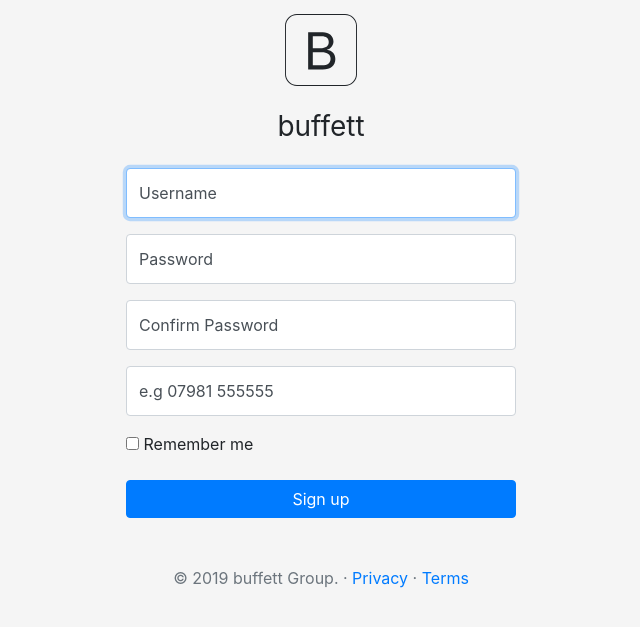
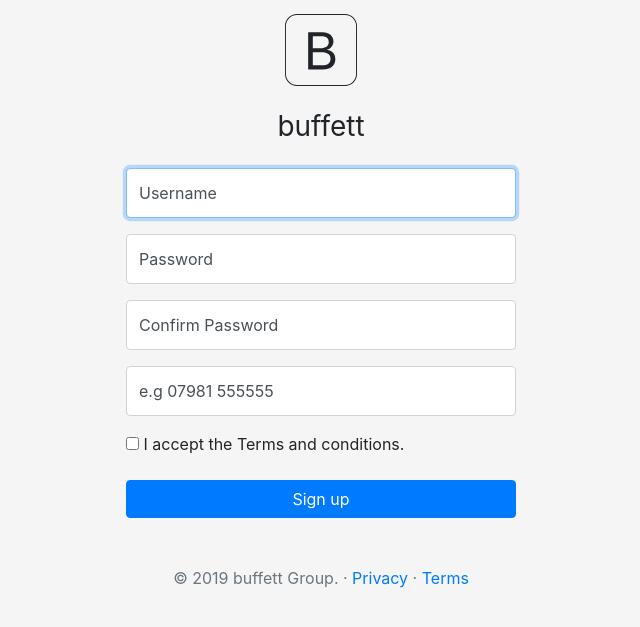
Before and after one commit to em280/buffett, a Flask app: page /signup in a window 1280 px wide. Shown: the part 90-717 px from the top of the page, without its empty margins (319-959 px from the left). Run offline with Flask 2, Linux system fonts and the light colour scheme; parts of the project's set-up code (start-up, migrations or seed data) failed here and were passed over; some libraries are stand-ins or nearby versions.

Commit message:
Update signup.html

```diff
--- a/application.py
+++ b/application.py
@@ -606,6 +606,7 @@ def signup():
         password = signupForm.password.data
         passhash = pbkdf2_sha256.hash(password)
         phone_number = signupForm.phone_number.data
+        phone_number = prepare_phone_number(phone_number)
 
         # Adding a new user to the database
         db.session.add(User(username=username, password=passhash, phone_number=phone_number))
--- a/forms.py
+++ b/forms.py
@@ -8,32 +8,49 @@ from flask_wtf import FlaskForm
 from wtforms import StringField, PasswordField, SubmitField, IntegerField, BooleanField, TextField
 from wtforms.validators import DataRequired, Length, EqualTo
 
+
 class PhoneForm(FlaskForm):
     country_code = IntegerField('Country Code', validators=[DataRequired()])
-    number       = TextField('Number', validators=[DataRequired()])
+    number = TextField('Number', validators=[DataRequired()])
+
 
 class SignupForm(FlaskForm):
-    username = StringField("Username", validators=[DataRequired("Please enter your username."), Length(min=4, max=25)])
-    password = PasswordField("Password", validators=[DataRequired("Please provide a password."), Length(min=8, message="Passwords must be 8 characters or more."), EqualTo('confirm', message='Passwords must match')])
+    username = StringField("Username", validators=[DataRequired(
+        "Please enter your username."), Length(min=4, max=25)])
+    password = PasswordField("Password", validators=[DataRequired("Please provide a password."), Length(
+        min=8, message="Passwords must be 8 characters or more."), EqualTo('confirm', message='Passwords must match')])
     confirm = PasswordField("Confirm Password")
-    phone_number = StringField("Phone Number", validators=[DataRequired("Please enter your phone number.")])
-    accept_tac = BooleanField("I accept the Terms and conditions", validators=[DataRequired()])
+    phone_number = StringField("Phone Number", validators=[DataRequired(
+        "Please enter your phone number."), Length(min=10, max=13)])
+    accept_tac = BooleanField(
+        "I accept the Terms and conditions.", validators=[DataRequired()])
     submit = SubmitField("Sign up")
 
+
 class LoginForm(FlaskForm):
-    username = StringField("Username", validators=[DataRequired("Please enter your username.")])
-    password = PasswordField("Password", validators=[DataRequired("Please provide a password.")])
+    username = StringField("Username", validators=[
+                           DataRequired("Please enter your username.")])
+    password = PasswordField("Password", validators=[
+                             DataRequired("Please provide a password.")])
     submit = SubmitField("Sign in")
 
+
 class BuyForm(FlaskForm):
-    symbol = StringField("Symbol", validators=[DataRequired("Please enter a valid symbol.")])
-    shares = IntegerField("Shares", validators=[DataRequired("Please provide a number greater than zero of shares to buy.")])
+    symbol = StringField("Symbol", validators=[
+                         DataRequired("Please enter a valid symbol.")])
+    shares = IntegerField("Shares", validators=[DataRequired(
+        "Please provide a number greater than zero of shares to buy.")])
     submit = SubmitField("Buy")
 
+
 class SellForm(FlaskForm):
-    symbol = StringField("Symbol", validators=[DataRequired("Please enter a valid symbol.")])
-    shares = IntegerField("Shares", validators=[DataRequired("Please provide a number greater than zero of shares to sell.")])
+    symbol = StringField("Symbol", validators=[
+                         DataRequired("Please enter a valid symbol.")])
+    shares = IntegerField("Shares", validators=[DataRequired(
+        "Please provide a number greater than zero of shares to sell.")])
     submit = SubmitField("Sell")
 
+
 class SearchForm(FlaskForm):
-    search = StringField("Search", validators=[DataRequired("Please enter a valid symbol.")])
+    search = StringField("Search", validators=[
+                         DataRequired("Please enter a valid symbol.")])
--- a/templates/signup.html
+++ b/templates/signup.html
@@ -1,5 +1,5 @@
-{% extends "base.html" %} {% block title %} Account Signup · buffett Stock Market
-Game {% endblock %} {% block body %}
+{% extends "base.html" %} {% block title %} Account Signup · buffett Stock
+Market Game {% endblock %} {% block body %}
 <!-- Sign up implementation-->
 <!-- @author: EM -->
 <form class="form-signin" action="/signup" method="POST">
@@ -31,11 +31,18 @@ Game {% endblock %} {% block body %}
   <div class="form-label-group">
     {{ form.username(id="inputUsername", type="text", placeholder="Username", class="form-control", required=true, autofocus=true) }}
     <label for="inputUsername">Username</label>
+    {% if form.username.errors %} {% for error in form.username.errors %}
+    <p class="error-message">{{ error }}</p>
+    {% endfor %} {% endif %}
   </div>
 
   <div class="form-label-group">
     {{ form.password(id="inputPassword", placeholder="Password", class="form-control", type="password", required=true) }}
     <label for="inputPassword">Password</label>
+
+    {% if form.password.errors %} {% for error in form.password.errors %}
+    <p class="error-message">{{ error }}</p>
+    {% endfor %} {% endif %}
   </div>
 
   <div class="form-label-group">
@@ -49,7 +56,9 @@ Game {% endblock %} {% block body %}
   </div>
 
   <div class="checkbox mb-3">
-    <label> <input type="checkbox" value="remember-me" /> Remember me </label>
+    <!-- <label> <input type="checkbox" value="remember-me" /> Remember me </label> -->
+    {{ form.accept_tac }}
+    {{ form.accept_tac.label }}
   </div>
 
   {{ form.submit(class="btn btn-primary btn-block", type="submit") }}
```
Also changed, not shown: buffett_helper.py (+9 -0 lines), buffett.db.
